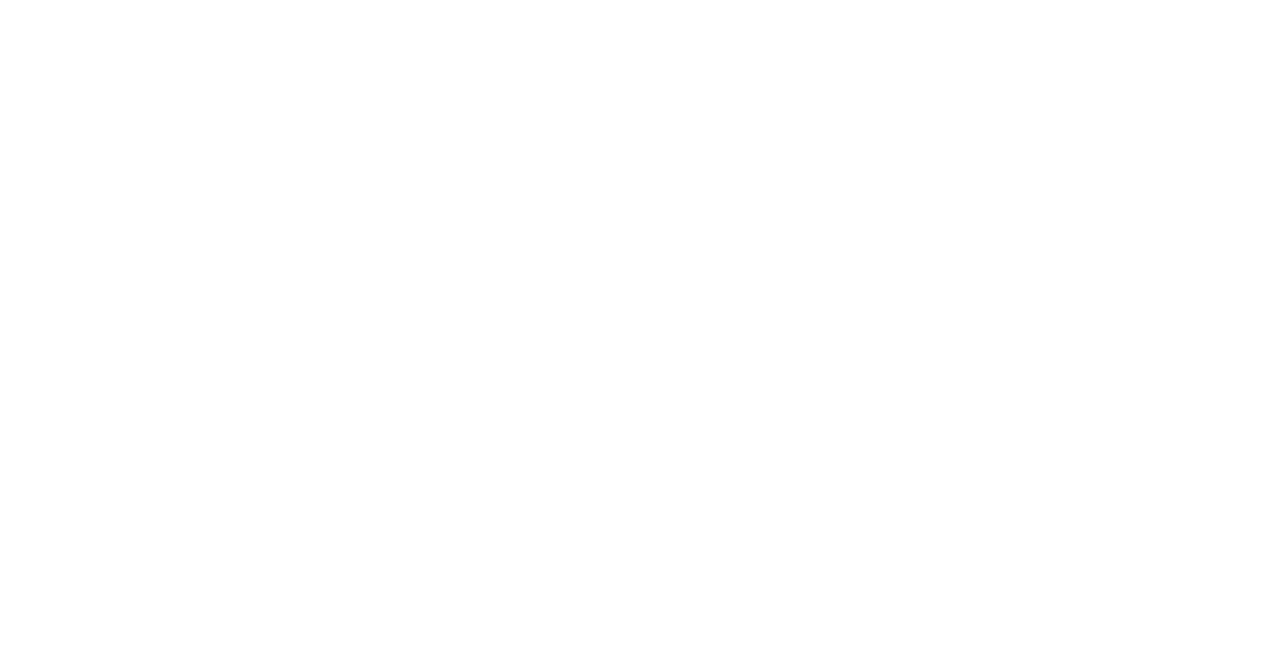
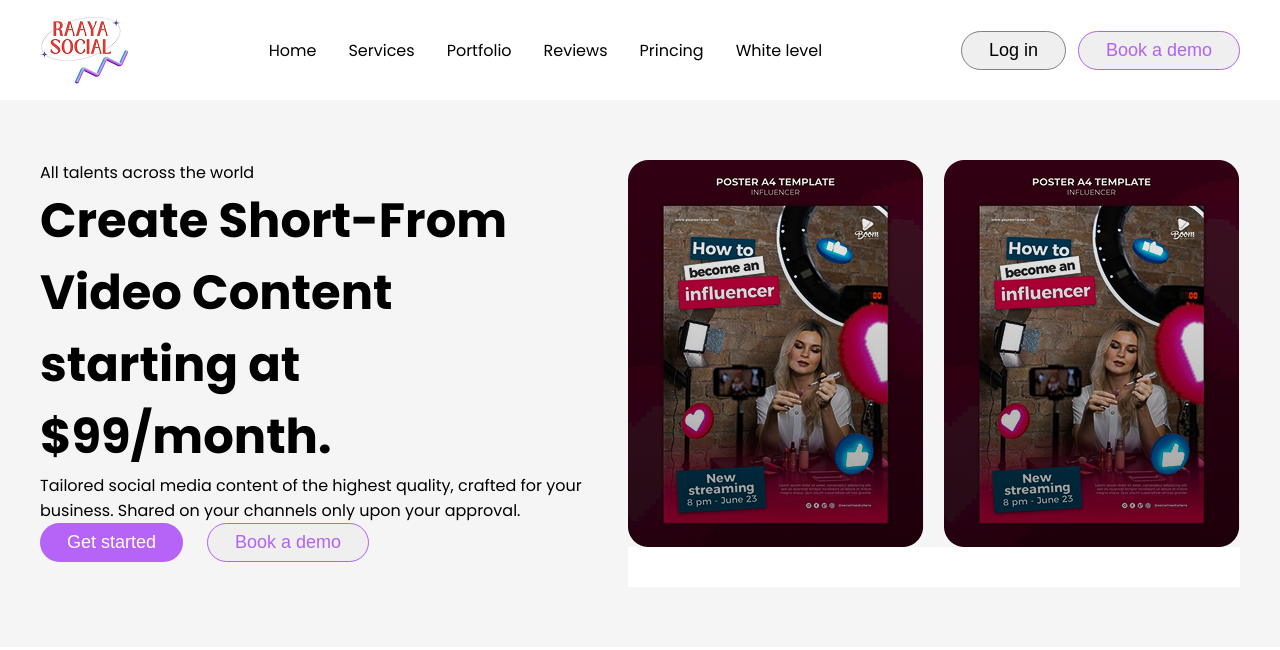
Before and after one commit to sujoy-dam/SM-Technology-task, a plain HTML site: page index.html in a window 1280 px wide. Drawn offline with Linux system fonts and the light colour scheme.

Commit message:
navbar design done

```diff
--- a/index.html
+++ b/index.html
@@ -10,11 +10,44 @@
 
 <body>
     <header>
-        <nav class="nav-container">
+        <nav class="nav-container container mx-auto flex justify-between items-center">
+            <img src="./assets/nav/Logo.png" alt="">
+            <ul class="flex">
+                <li>Home</li>
+                <li>Services</li>
+                <li>Portfolio</li>
+                <li>Reviews</li>
+                <li>Princing</li>
+                <li>White level</li>
+            </ul>
+            <div class="btn-box">
+                <button class="btn">Log in</button>
+                <button class="btn btn-secondary">Book a demo</button>
+            </div>
+        </nav>
+        <!-- banner section  -->
+        <section class="banner-section">
+            <div class="banner-container container mx-auto flex">
+                <div>
+                    <span>All talents across the world</span>
+                    <p class="text-48 text-bold">Create Short-From Video Content starting at $99/month.</p>
+                    <p>Tailored social media content of the highest quality, crafted for your business. Shared on your
+                        channels only upon your approval.</p>
+                    <div class="banner-btn-box flex">
+                        <button class="btn btn-primary">Get started</button>
+                        <button class="btn btn-secondary">Book a demo</button>
+                    </div>
+                </div>
+                <div class="">
+                    <div class="banner-img-box flex">
+                        <img src="./assets/banner/image.png" alt="">
+                        <img src="./assets/banner/image.png" alt="">
+                    </div>
+                    <div class="banner-social-platform">
 
-        </nav>
-        <section class="banner-section">
-
+                    </div>
+                </div>
+            </div>
         </section>
     </header>
 
--- a/styles/style.css
+++ b/styles/style.css
@@ -45,7 +45,7 @@ body {
 }
 
 /* font-part  */
-.font-bold {
+.text-bold {
     font-weight: 700;
 }
 
@@ -56,8 +56,12 @@ body {
 }
 
 .justify-between {
-    display: flex;
+    /* display: flex; */
     justify-content: space-between;
+}
+.items-center{
+    /* display: flex; */
+    align-items: center;
 }
 
 /* grid part  */
@@ -69,6 +73,8 @@ body {
 .btn {
     padding: 8px 27px;
     border-radius: 24px;
+    font-size: 18px;
+    border: 1px solid gray;
 }
 
 /* button part  */
@@ -82,3 +88,35 @@ body {
     color: #B262F3;
     border-color: #B262F3;
 }
+/* navbar styles  */
+nav{
+    padding: 16px 0;
+}
+nav > ul{
+list-style: none;
+gap:32px
+}
+nav > .btn-box{
+    display: flex;
+    gap: 12px;
+}
+/* banner styles  */
+/* banner left content box  */
+.banner-section{
+    background-color: #F5F5F5;
+    padding: 60px 0px;
+}
+.banner-container{
+    gap:28px
+}
+.banner-btn-box{
+    gap: 24px;
+}
+/* banner img box  */
+.banner-img-box{
+    gap:20px
+}
+.banner-social-platform{
+padding: 20px 24px;
+background-color: white;
+}
```
Also changed, not shown: assets/banner/image.png (added).
